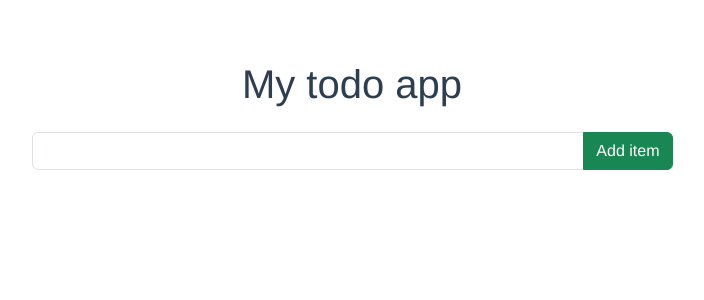
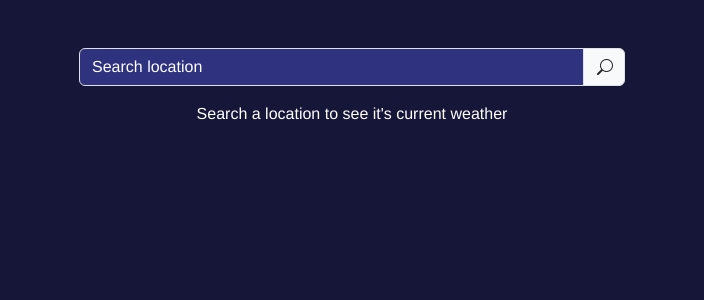
Before and after one commit to Joshua-Nweze/VueJs-course-projects, a Vue app: page / in a window 1280 px wide. Shown: the top 300 px of the page, without its empty margins (288-992 px from the left). Built offline with nearby package versions, Linux system fonts and the light colour scheme.

Commit message:
Initial commit

```diff
--- a/package.json
+++ b/package.json
@@ -1,5 +1,5 @@
 {
-  "name": "todo-list",
+  "name": "weather_app",
   "version": "0.1.0",
   "private": true,
   "scripts": {
--- a/public/index.html
+++ b/public/index.html
@@ -5,9 +5,11 @@
     <meta http-equiv="X-UA-Compatible" content="IE=edge">
     <meta name="viewport" content="width=device-width,initial-scale=1.0">
     <link rel="icon" href="<%= BASE_URL %>favicon.ico">
-    <title>Todo list</title>
+    <title>Weather app</title>
     <!-- Bootstrap CSS link -->
     <link href="https://cdn.jsdelivr.net/npm/bootstrap@5.3.0/dist/css/bootstrap.min.css" rel="stylesheet" integrity="sha384-9ndCyUaIbzAi2FUVXJi0CjmCapSmO7SnpJef0486qhLnuZ2cdeRhO02iuK6FUUVM" crossorigin="anonymous">
+    <!-- Bootstrap icons link -->
+    <link rel="stylesheet" href="https://cdn.jsdelivr.net/npm/bootstrap-icons@1.10.5/font/bootstrap-icons.css">
   </head>
   <body>
     <noscript>
--- a/src/App.vue
+++ b/src/App.vue
@@ -1,69 +1,42 @@
 <template>
   <div class="container">
+    <div class="row justify-content-center pt-5">
+      <div class="col-12 col-md-8 col-lg-6">
+        <SearchBar @search="search"/>
+        <div>
+          <WeatherDetails :weather="weatherData" v-if="showWeatherDetails"/>
 
-    <h1 class="my-4">My todo app</h1>
-
-    <div class="row justify-content-center">
-      <div class="col-md-7 col-12">
-
-        <div class="input-group mb-3">
-          <input
-          class="form-control"
-          type="text"
-          v-model="newTodo"
-          @keypress.enter="addItem"
-          >
-          <button
-           class="input-group-text btn btn-success"
-           @click="addItem"
-           >
-           Add item
-          </button>
+          <div v-else>
+            Search a location to see it's current weather
         </div>
-
-        <div class="text-start">
-          <ul
-           v-for="(todo, index) in todos"
-           :key="index"
-           >
-            <li class="border-bottom d-flex align-items-center py-1 justify-content-between">
-              <span>{{ todo }}</span>
-
-              <span>
-                <button
-                class="btn btn-danger"
-                  @click="delTodo(index)"
-                >
-                  Delete
-                </button>
-              </span>
-            </li>
-          </ul>
         </div>
-
       </div>
     </div>
-
   </div>
 </template>
 
 <script setup>
-import { ref } from 'vue';
+import { reactive, ref } from 'vue';
 
-let newTodo = ref('')
+import SearchBar from './components/SearchBar';
+import WeatherDetails from './components/WeatherDetails';
 
-let todos = ref([])
+let weatherData = reactive({data: null})
+let showWeatherDetails = ref(false)
 
-function addItem() {
-  if (newTodo.value.trim() !== '') {
-    todos.value.push(newTodo.value)
-    console.log(todos.value)
-    newTodo.value = ''
-  }
-}
-
-function delTodo (index) {
-  todos.value.splice(index, 1)
+function search(location) {
+    if (location.trim() !== '') {
+        fetch(`https://api.openweathermap.org/data/2.5/weather?q=${location}&units=metric&appid=${process.env.VUE_APP_API_KEY}`)
+            .then(res => res.json())
+            .then(data => {
+                weatherData.data = data;
+                console.log(weatherData)
+                showWeatherDetails.value = true
+            })
+            .catch(e => console.log(e))
+    } else {
+      showWeatherDetails.value = false
+    }
 }
 
 </script>
@@ -74,17 +47,19 @@ function delTodo (index) {
   -webkit-font-smoothing: antialiased;
   -moz-osx-font-smoothing: grayscale;
   text-align: center;
-  color: #2c3e50;
-  margin-top: 60px;
+  color: white;
+  min-height: 100vh;
+  background: #151638;
 }
 
-ul{
-  margin: 0;
-  padding: 0;
+
+.form-control:focus {
+  box-shadow: none;
+  border-color: #f8f9fa;
+  color: white;
 }
 
-.form-control:focus{
-  box-shadow: none;
-  border-color: green;
+.form-control{
+  color: white;
 }
 </style>
--- /dev/null
+++ b/src/components/Error.vue
@@ -0,0 +1,6 @@
+<template>
+    <div class="text-center">
+        <div class="fs-2">Whoops</div>
+        <div>City not found, check the city and try again</div>
+    </div>
+</template>
--- /dev/null
+++ b/src/components/SearchBar.vue
@@ -0,0 +1,42 @@
+<template>
+    <div>
+        <div class="input-group mb-3">
+            <input
+             type="text"
+             class="form-control search"
+             placeholder="Search location"
+             v-model="location"
+             @keydown.enter="$emit('search', location)"
+            >
+
+            <button
+             class="input-group-text"
+             @click="$emit('search', location)"
+            >
+                <i class="bi bi-search"></i>
+            </button>
+        </div>
+    </div>
+</template>
+
+<script setup>
+import { reactive, ref } from 'vue';
+
+let location = ref('')
+console.log(location.value)
+
+</script>
+
+<style scoped>
+.bi-search {
+    transform: rotate(90deg)
+}
+
+.search {
+    background-color: #2f327f;
+}
+
+.search::placeholder {
+    color: white;
+}
+</style>
--- /dev/null
+++ b/src/components/WeatherDetails.vue
@@ -0,0 +1,52 @@
+<template>
+    <div v-if="weather.data.cod == 200" class="mt-5">
+        <div>
+            <div class="text-start">Current weather report in {{ weather.data.name }}</div>
+
+            <div class="mt-4">
+                <div>
+                    <img
+                    :src="'https://openweathermap.org/img/wn/' + weather.data.weather[0].icon + '.png'"
+                    alt="Weather icon"
+                    height="150"
+                    >
+                </div>
+                <div>{{ weather.data.weather[0].main }} </div>
+                <div>
+                    <span class="temp fw-bold">{{ weather.data.main.temp.toFixed() }}<sup class="fw-normal">°c</sup></span>
+                </div>
+
+                <div>
+                    <div class="row">
+                        <div class="col">
+                        Wind speed <br> {{ weather.data.wind.speed }} m/s
+                        </div>
+                        <div class="col">
+                        Humidity <br> {{ weather.data.main.humidity }} %
+                        </div>
+                        <div class="col">
+                        Pressure <br> {{ weather.data.main.pressure }} hPa
+                        </div>
+                    </div>
+                </div>
+            </div>
+        </div>
+
+    </div>
+
+    <div v-else-if="weather.data.cod == 404">
+        <Error />
+    </div>
+</template>
+
+<script setup>
+import Error from './Error.vue'
+
+let props = defineProps(['weather'])
+</script>
+
+<style scoped>
+.temp {
+    font-size: 70px;
+}
+</style>
--- a/src/main.js
+++ b/src/main.js
@@ -1,4 +1,6 @@
 import { createApp } from 'vue'
 import App from './App.vue'
+// import dotenv from 'dotenv';
+// dotenv.config();
 
 createApp(App).mount('#app')
```
Also changed, not shown: 2 other files (tests, documents, lock files or other folders).
